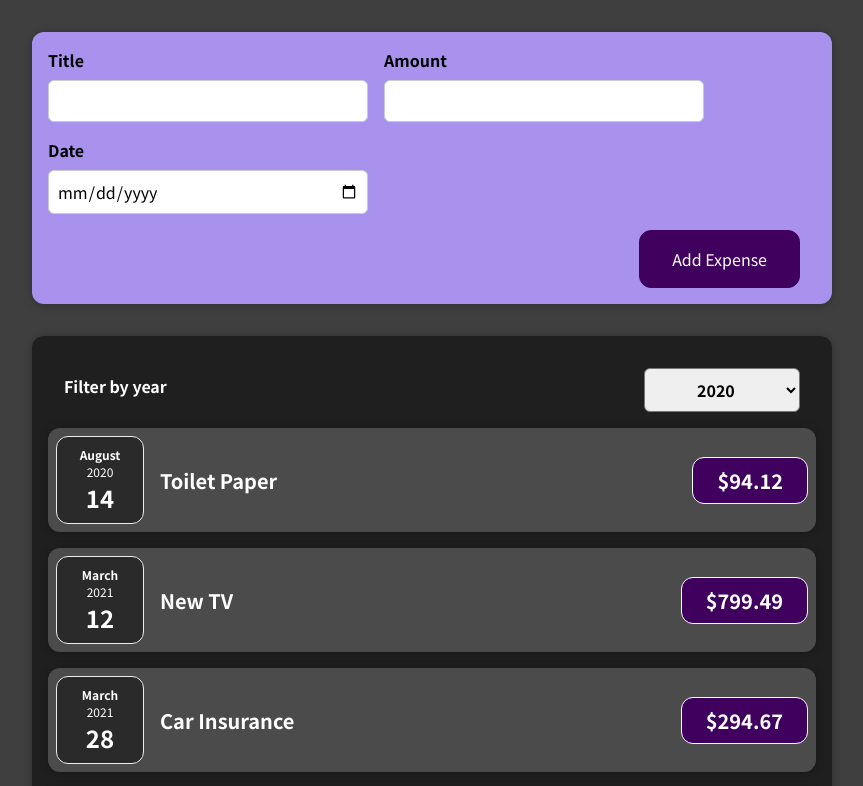
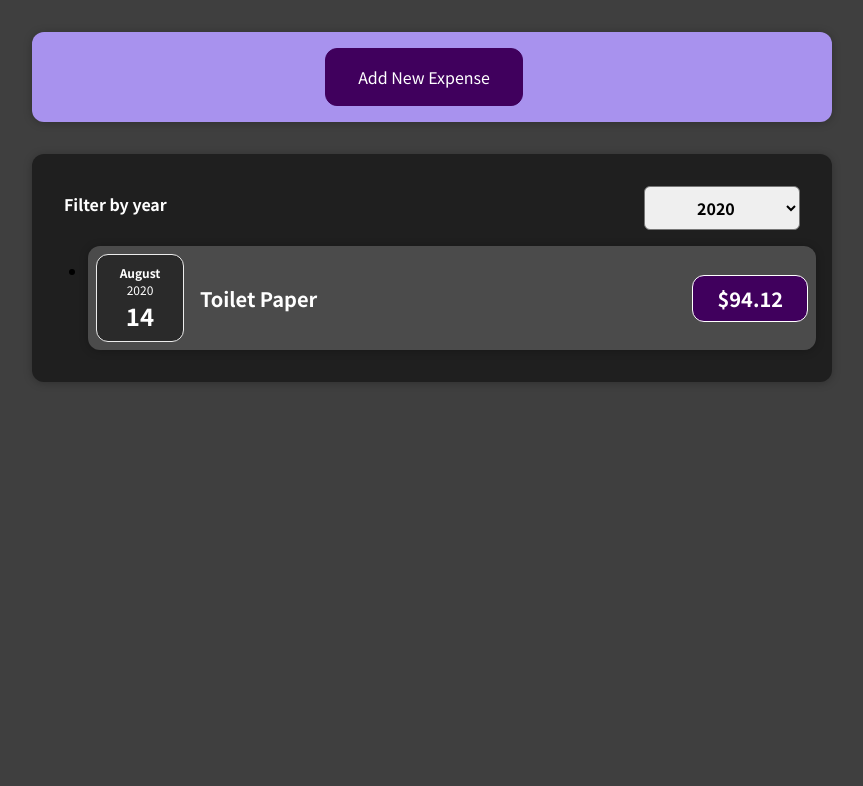
Before and after one commit to Leshista/ReactExpenseTracker, a React (Create React App) app: page / in a window 1280 px wide. Shown: the top 786 px of the page, without its empty margins (208-1071 px from the left). Built offline with nearby package versions, Linux system fonts and the light colour scheme.

Commit message:
Now there is "Add expense" button upon clicking which the menu opens. We also can revert to button afterwards

```diff
--- a/src/App.js
+++ b/src/App.js
@@ -27,7 +27,9 @@
 
 const App = () => {
     const [expenses, setExpenses] = useState(initialExpenses);
-    const [filteredExpenses, setFilteredExpenses] = useState(expenses);
+    const [filteredExpenses, setFilteredExpenses] = useState(
+        expenses.filter((expense) => expense.date.getFullYear() === 2020)
+    );
     const addExpenseHandler = (expense) => {
         setExpenses((prevExpenses) => [expense, ...prevExpenses]);
     };
--- a/src/components/Expenses/ExpenseItem.js
+++ b/src/components/Expenses/ExpenseItem.js
@@ -6,14 +6,16 @@
 
 const ExpenseItem = (props) => {
     return (
-    <Card className='expense-item'>
+        <li>
+            <Card className="expense-item">
                 <ExpenseDate date={props.date} />
-      <div className='expense-item__description'>
+                <div className="expense-item__description">
                     <h2>{props.title}</h2>
-        <div className='expense-item__price'>${props.amount}</div>
+                    <div className="expense-item__price">${props.amount}</div>
                 </div>
             </Card>
+        </li>
     );
-}
+};
 
 export default ExpenseItem;
--- a/src/components/Expenses/Expenses.js
+++ b/src/components/Expenses/Expenses.js
@@ -1,8 +1,7 @@
 import React, { useState } from 'react';
-
-import ExpenseItem from './ExpenseItem';
 import Card from '../UI/Card';
 import ExpensesFilter from './ExpensesFilter';
+import ExpensesList from './ExpensesList';
 import './Expenses.css';
 
 const Expenses = (props) => {
@@ -20,16 +19,7 @@
                     selected={filteredYear}
                     onChangeFilter={filterChangeHandler}
                 />
-                {props.items.length > 0 &&
-                    props.items.map((expense) => (
-                        <ExpenseItem
-                            key={expense.id}
-                            title={expense.title}
-                            amount={expense.amount}
-                            date={expense.date}
-                        />
-                    ))}
-                {props.items.length === 0 && <p>No items found!</p>}
+                <ExpensesList items={props.items} />
             </Card>
         </div>
     );
--- /dev/null
+++ b/src/components/Expenses/ExpensesList.css
@@ -0,0 +1,8 @@
+.expenses-list {
+    list-style: none;
+    padding: 0;
+}
+.expenses-list__fallback {
+    color: white;
+    text-align: center;
+}
--- /dev/null
+++ b/src/components/Expenses/ExpensesList.js
@@ -0,0 +1,27 @@
+import ExpenseItem from './ExpenseItem';
+import './ExpensesList.css';
+
+const ExpensesList = (props) => {
+    if (props.items.length > 0) {
+        return (
+            <ul className="expenses__list">
+                {props.items.map((expense) => (
+                    <ExpenseItem
+                        key={expense.id}
+                        title={expense.title}
+                        amount={expense.amount}
+                        date={expense.date}
+                    />
+                ))}
+            </ul>
+        );
+    } else {
+        return (
+            <h2 className="expenses-list__fallback">
+                There's nothing here yet, folks!
+            </h2>
+        );
+    }
+};
+
+export default ExpensesList;
--- a/src/components/NewExpense/ExpenseForm.js
+++ b/src/components/NewExpense/ExpenseForm.js
@@ -53,41 +53,47 @@
         setEnteredAmount('');
         setEnteredDate('');
     };
+    const backHandler = () => {
+        props.setIsEditing(false);
+    };
 
     return (
         <form onSubmit={submitHandler}>
-      <div className='new-expense__controls'>
-        <div className='new-expense__control'>
+            <div className="new-expense__controls">
+                <div className="new-expense__control">
                     <label>Title</label>
                     <input
-            type='text'
+                        type="text"
                         value={enteredTitle}
                         onChange={titleChangeHandler}
                     />
                 </div>
-        <div className='new-expense__control'>
+                <div className="new-expense__control">
                     <label>Amount</label>
                     <input
-            type='number'
-            min='0.01'
-            step='0.01'
+                        type="number"
+                        min="0.01"
+                        step="0.01"
                         value={enteredAmount}
                         onChange={amountChangeHandler}
                     />
                 </div>
-        <div className='new-expense__control'>
+                <div className="new-expense__control">
                     <label>Date</label>
                     <input
-            type='date'
-            min='2019-01-01'
-            max='2022-12-31'
+                        type="date"
+                        min="2019-01-01"
+                        max="2022-12-31"
                         value={enteredDate}
                         onChange={dateChangeHandler}
                     />
                 </div>
             </div>
-      <div className='new-expense__actions'>
-        <button type='submit'>Add Expense</button>
+            <div className="new-expense__actions">
+                <button type="submit">Add Expense</button>
+                <button type="button" onClick={backHandler}>
+                    Back
+                </button>
             </div>
         </form>
     );
--- a/src/components/NewExpense/NewExpense.js
+++ b/src/components/NewExpense/NewExpense.js
@@ -1,20 +1,33 @@
-import React from 'react';
+import React, { useState } from 'react';
 
 import ExpenseForm from './ExpenseForm';
 import './NewExpense.css';
 
 const NewExpense = (props) => {
+    const [isEditing, setIsEditing] = useState(false);
     const saveExpenseDataHandler = (enteredExpenseData) => {
         const expenseData = {
             ...enteredExpenseData,
-      id: Math.random().toString()
+            id: Math.random().toString(),
         };
         props.onAddExpense(expenseData);
     };
 
+    const startEditingHandler = () => {
+        setIsEditing(true);
+    };
+
     return (
-    <div className='new-expense'>
-      <ExpenseForm onSaveExpenseData={saveExpenseDataHandler} />
+        <div className="new-expense">
+            {!isEditing && (
+                <button onClick={startEditingHandler}>Add New Expense</button>
+            )}
+            {isEditing && (
+                <ExpenseForm
+                    onSaveExpenseData={saveExpenseDataHandler}
+                    setIsEditing={setIsEditing}
+                />
+            )}
         </div>
     );
 };
```
Also changed, not shown: 1 other file (tests, documents, lock files or other folders). Lines whose indentation alone changed are shown as unchanged.
